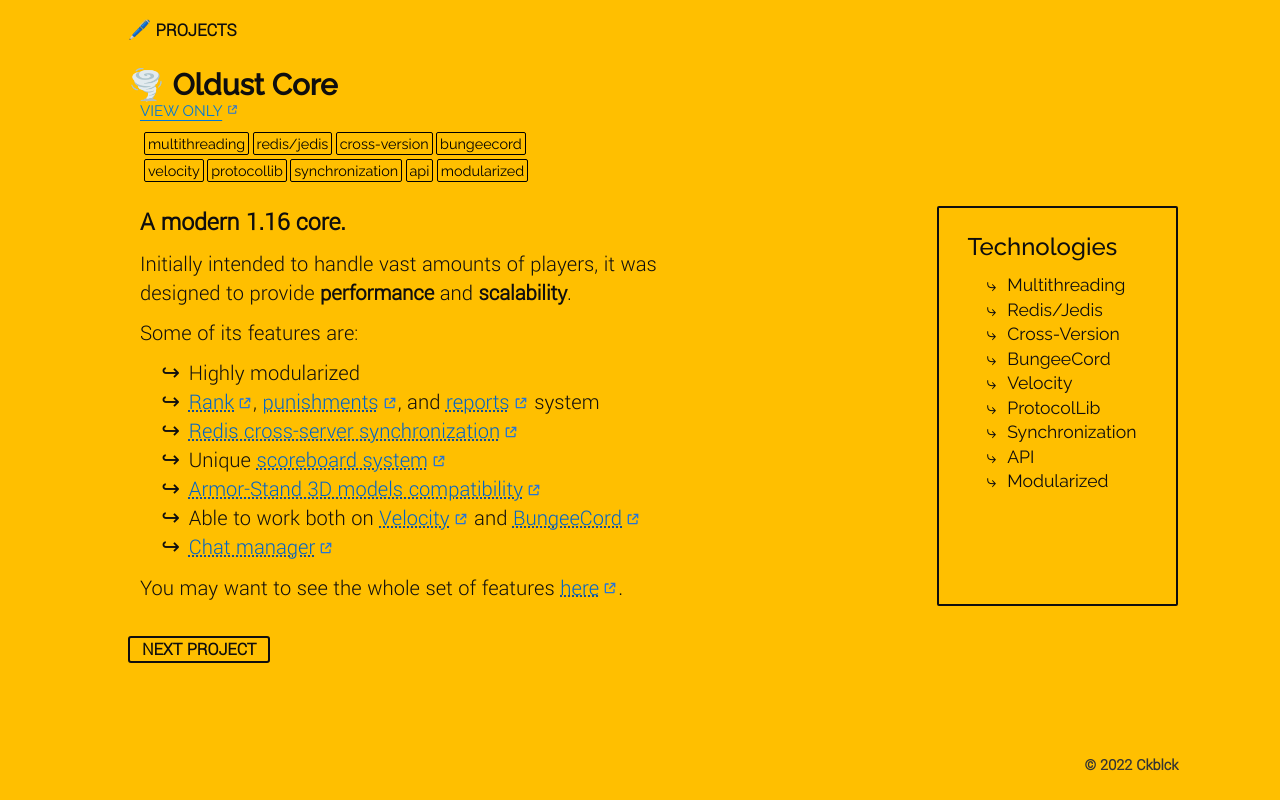
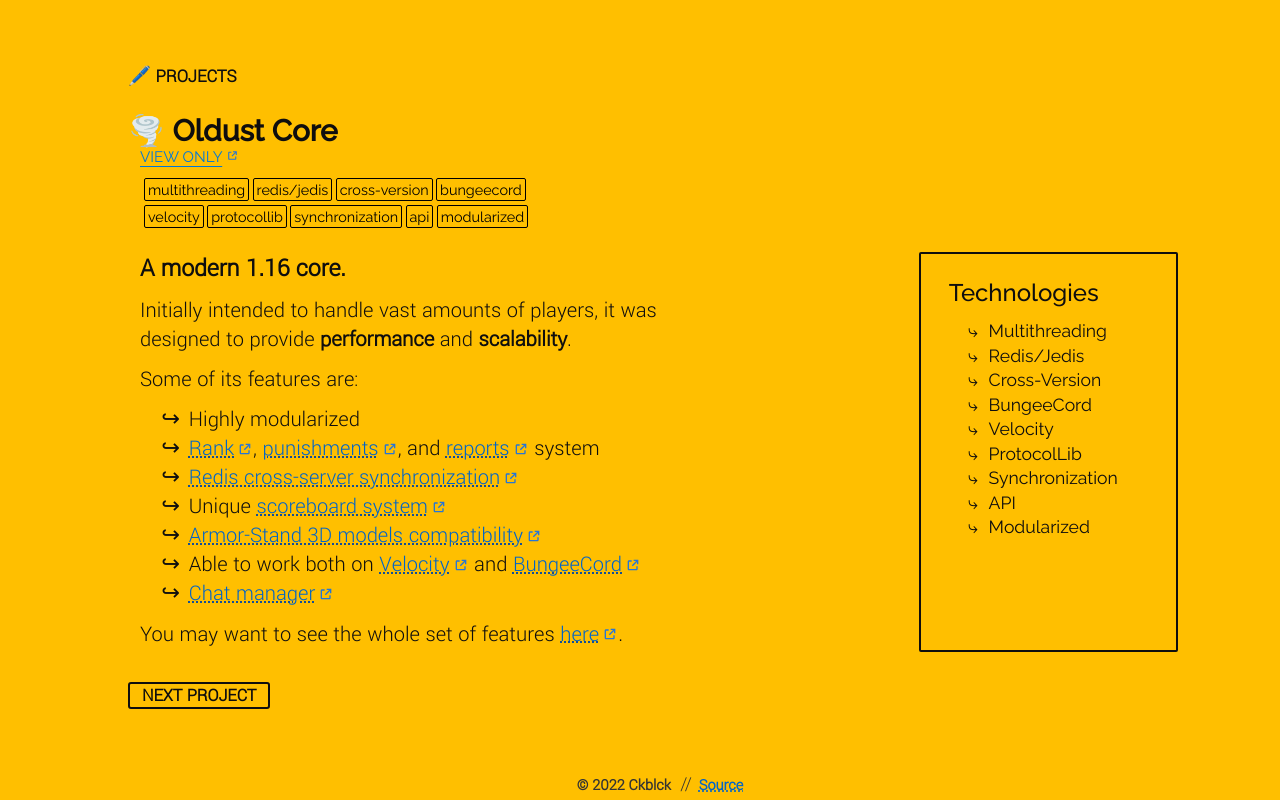
Before and after one commit to Ckblck/portfolio, a Svelte app: page / in a window 1280 px wide. Shown: the part 1645-2445 px from the top of the page. Before the commit the page ends 2421 px from the top, so only its background shows below. Built offline with nearby package versions, Linux system fonts and the light colour scheme.

Commit message:
- Fixed technologies chart impacting vertical space. - <b> and <u> elem. now have CSS styling backup for Opera compatibility - Project's source added to footer.

```diff
--- a/src/App.svelte
+++ b/src/App.svelte
@@ -30,6 +30,8 @@
 
 <style>
     :global(section) {
+        flex-direction: column;
+        justify-content: center;
         scroll-snap-align: center;
         min-height: 100vh;
         padding: 4em 7vw 4em clamp(5em, 10vw, 50em);
--- a/src/sections/Footer.svelte
+++ b/src/sections/Footer.svelte
@@ -1,23 +1,58 @@
-<footer class="flex">
-    <span class="copyright">© 2022 Ckblck</span>
+<footer>
+    <ul class="ul">
+        <li>
+            <span class="copyright">© 2022 Ckblck</span>
+        </li>
+        <li>
+            <span class="separator">//</span>
+        </li>
+        <li>
+            <span class="source"
+                ><a
+                    class="except"
+                    href="https://github.com/Ckblck/portfolio"
+                    target="_blank">Source</a
+                ></span
+            >
+        </li>
+    </ul>
 </footer>
 
 <style>
     footer {
-        justify-content: right;
+        text-align: center;
     }
 
-    .copyright {
-        flex: 1;
-        text-align: right;
+    .ul {
+        margin-bottom: 0.2em;
+    }
+
+    .ul li {
+        text-align: center;
+        display: inline;
+    }
+
+    .copyright,
+    .source {
         white-space: nowrap;
-        margin-right: calc(0.75rem + 7vw);
         font-weight: 600;
         font-family: var(--ff-secondary);
     }
 
+    .source a {
+        text-decoration: underline;
+        text-decoration-style: dotted;
+    }
+
+    .separator {
+        font-size: 1.25rem;
+        margin: 0.25em;
+        font-family: var(--ff-secondary);
+        letter-spacing: -0.25ch;
+    }
+
     @media (max-width: 800px) {
-        .copyright {
+        footer {
             text-align: center;
             margin: 1em 0 0 clamp(3em, 7vw, 50em);
         }
--- a/src/sections/MainSection.svelte
+++ b/src/sections/MainSection.svelte
@@ -70,11 +70,6 @@
 </section>
 
 <style>
-    .section {
-        flex-direction: column;
-        justify-content: center;
-    }
-
     .header {
         margin-bottom: auto;
     }
--- a/src/sections/ProjectsSection.svelte
+++ b/src/sections/ProjectsSection.svelte
@@ -106,7 +106,7 @@
     }
 </script>
 
-<section>
+<section class="flex">
     <div class="project-upper-header">
         <h1>🖊️ PROJECTS</h1>
     </div>
@@ -141,6 +141,7 @@
         border: solid 2px var(--dark-pure);
         margin-top: 0.5em;
         transition: transform 0.1s;
+        max-width: fit-content;
     }
 
     .project-previous-page h1 {
--- a/src/sections/QualificationsSection.svelte
+++ b/src/sections/QualificationsSection.svelte
@@ -33,7 +33,7 @@
     ];
 </script>
 
-<section>
+<section class="flex">
     <div class="title flex">
         <h1>💡 QUALIFICATIONS</h1>
     </div>
--- a/src/sections/projects/Project.svelte
+++ b/src/sections/projects/Project.svelte
@@ -108,43 +108,10 @@
         font-size: 1.4rem;
     }
 
-    :global(.project-text h1) {
-        color: var(--dark-pure);
-        padding-right: 2em;
-        font-size: 1.6rem;
-        font-weight: 600;
-        margin-bottom: 0.25em;
-    }
-
-    :global(.project-text a) {
-        text-decoration: underline;
-        text-decoration-style: dotted;
-        text-decoration-color: var(--select-clr);
-        text-decoration-thickness: 1.5px;
-    }
-
-    :global(.project-text u) {
-        text-decoration-skip-ink: all;
-        text-decoration-thickness: 1.5px;
-        text-decoration-skip: spaces ink;
-    }
-
-    :global(.project-text li) {
-        list-style-type: "↪";
-        padding-inline-start: 0.75ch;
-    }
-
-    :global(.project-text p) {
-        margin-block-start: 0.5em;
-        margin-block-end: 0.5em;
-        word-wrap: break-word;
-    }
-
-    :global(.project-text b) {
-        font-weight: 600;
-    }
-
     .project-technologies {
+        flex-grow: 0;
+        flex-basis: 25%;
+        min-height: 50vh;
         padding: 1.5em 2.5em 1.5em 1.75em;
         border: 2px solid var(--dark-pure);
         border-radius: 2px;
@@ -168,6 +135,43 @@
         padding-inline-start: 1ch;
     }
 
+    :global(.project-text h1) {
+        color: var(--dark-pure);
+        padding-right: 2em;
+        font-size: 1.6rem;
+        font-weight: 600;
+        margin-bottom: 0.25em;
+    }
+
+    :global(.project-text a) {
+        text-decoration: underline;
+        text-decoration-style: dotted;
+        text-decoration-color: var(--select-clr);
+        text-decoration-thickness: 1.5px;
+    }
+
+    :global(.project-text u) {
+        text-decoration: underline;
+        text-decoration-skip-ink: all;
+        text-decoration-thickness: 1.5px;
+        text-decoration-skip: spaces ink;
+    }
+
+    :global(.project-text li) {
+        list-style-type: "↪";
+        padding-inline-start: 0.75ch;
+    }
+
+    :global(.project-text p) {
+        margin-block-start: 0.5em;
+        margin-block-end: 0.5em;
+        word-wrap: break-word;
+    }
+
+    :global(.project-text b) {
+        font-weight: bold;
+    }
+
     @media (max-width: 650px) {
         .project-technologies {
             padding: 5% 8% 5% 5.75%;
```
